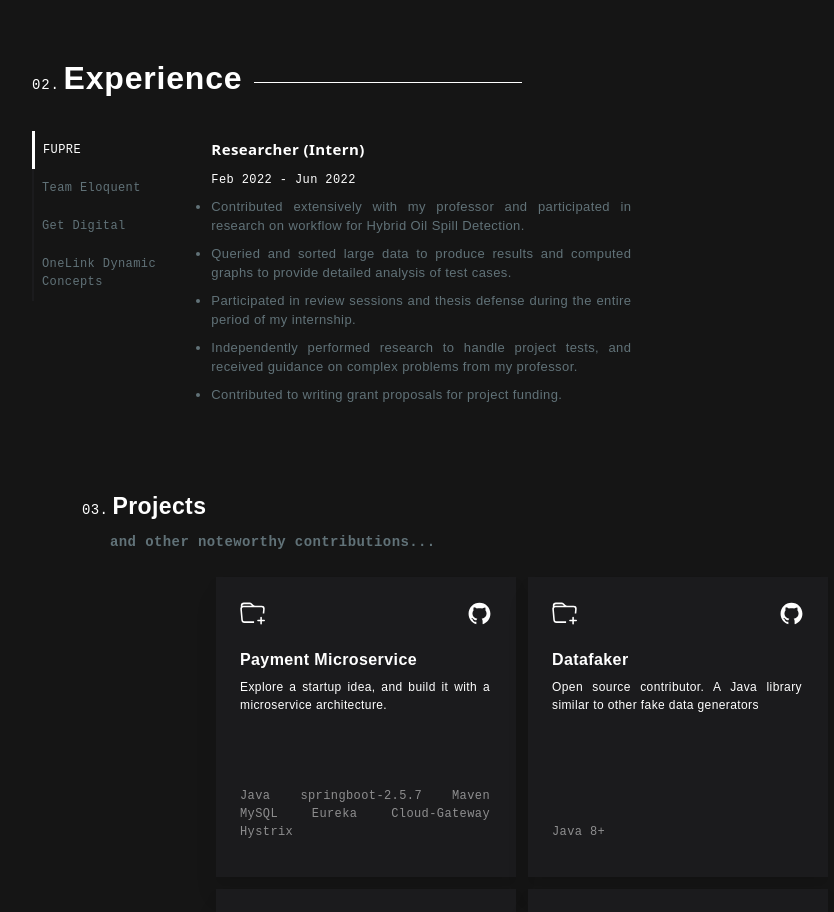
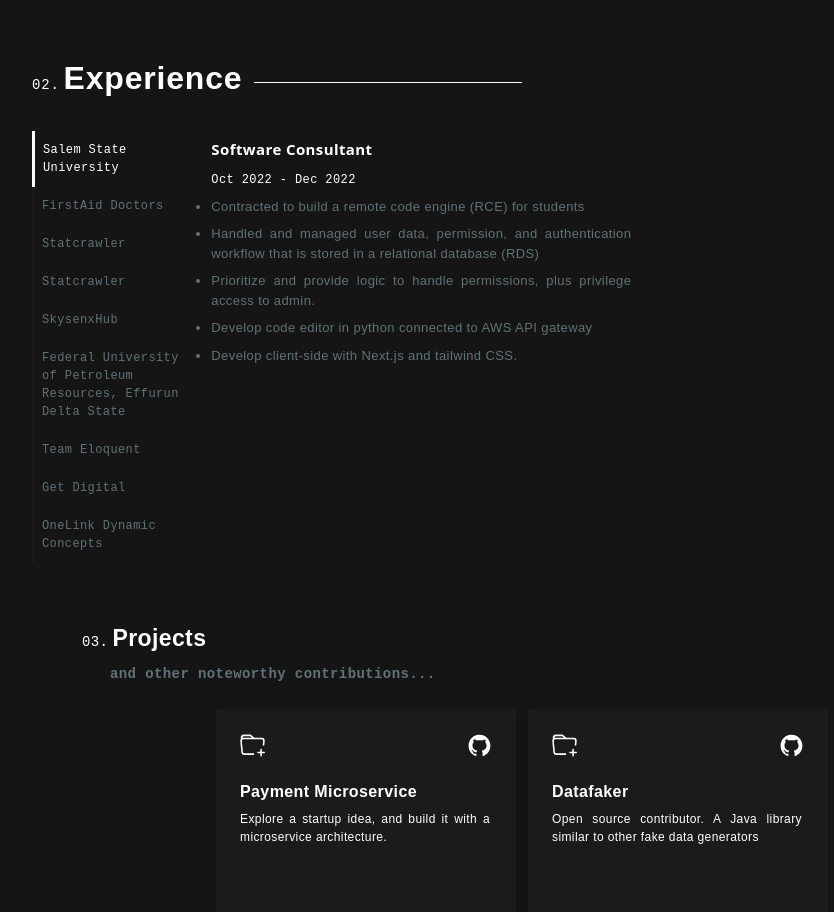
Before and after one commit to The-True-Hooha/portfolio-v1, a Next.js app: page / in a window 1280 px wide. Shown: the part 1160-2072 px from the top of the page, without its empty margins (118-952 px from the left). Built offline with nearby package versions, Linux system fonts and the light colour scheme.

Commit message:
refactor: add updated work history

```diff
--- a/components/work.js
+++ b/components/work.js
@@ -1,12 +1,81 @@
 import React, { useState } from "react";
 
 const myExperienceData = [
+
   {
     id: 1,
+    title: "Software Consultant",
+    startDate: "Oct 2022",
+    endDate: "Dec 2022",
+    company: "Salem State University",
+    exps: [
+      "Contracted to build a remote code engine (RCE) for students",
+      "Handled and managed user data, permission, and authentication workflow that is stored in a relational database (RDS)",
+      "Prioritize and provide logic to handle permissions, plus privilege access to admin.",
+      "Develop code editor in python connected to AWS API gateway",
+      "Develop client-side with Next.js and tailwind CSS.",
+    ],
+  },
+  {
+    id: 2,
+    title: "Software Engineer",
+    startDate: "November",
+    endDate: null,
+    company: "FirstAid Doctors",
+    exps: [
+      "A health management organization that aims to resolve health emergencies for school kids.",
+      "Responsible for building version one of the entire application",
+      "Developed internal tools and automated scripts to improve the work cycle by 25% for other teams making their work more exciting",
+      "Developed the optimal solution for hosting/development that cut costs by over 50%",
+      "Reported, and wrote proposals to the management, led the team to visit clients, and gather insight on how to build better products",
+      "Handled documentation for all technologies used and their trade-offs",
+    ]
+  },
+
+  {
+    id: 3,
+    title: "Co-founder",
+    startDate: "Aug 2022",
+    endDate: "Oct 2022", // can be null
+    company: "Statcrawler",
+    exps: [
+      "A status aggregator from different variety of web services, that displays the current service status for that particular service in real time. What makes us stand out from the rest, is the ease of use and multi-functionality",
+      "Express with MongoDB with mongoose to store user registration and login data, validation and modeling layer, improved efficiency to store data as JSON objects",
+      "React for client-side U with tailwind CSS",
+      "Server-side functionalities, authentication, and validation for the backend, multi-contributions with my co-founder",
+    ]
+  },
+
+  {
+    id: 4,
+    title: "Co-founder",
+    startDate: "Aug 2022",
+    endDate: "Oct 2022", // can be null
+    company: "Statcrawler",
+    exps:[]
+  },
+
+  {
+    id: 5,
+    title: "Instructor (Python/Micro python)",
+    startDate: "Aug 2022",
+    endDate: "Aug 2022", // can be null
+    company: "SkysenxHub",
+    exps: [
+      "I led a class of about 17 students with ages 8 - 12 respectively where I taught and introduced them to micro-bits and Python programming.",
+      "Plotted course curriculum to start with an introduction to micro controllers, micro-bits and how they operate, understanding micro-python and python. I used this approach as it helped improve their logic and how they can brainstorm ideas by 35%.",
+      "Held presentations, discussions, and project review sessions on Python, micro: bits, and micro-python",
+      "Organized quiz sessions where I divided the class into teams and had a brainstorming session to debug code and come up with new project ideas",
+      "I ensured that no child was left out, and were all equipped with a strong foundation of how software programs work and operate under the hood",
+    ]
+  },
+
+  {
+    id: 6,
     title: "Researcher (Intern)",
     startDate: "Feb 2022",
     endDate: "Jun 2022", // can be null
-    company: "FUPRE",
+    company: "Federal University of Petroleum Resources, Effurun Delta State",
     exps: [
       "Contributed extensively with my professor and participated in research on workflow for Hybrid Oil Spill Detection.",
       "Queried and sorted large data to produce results and computed graphs to provide detailed analysis of test cases.",
@@ -15,8 +84,9 @@ const myExperienceData = [
       "Contributed to writing grant proposals for project funding.",
     ],
   },
+
   {
-    id: 2,
+    id: 7,
     title: "Software Engineer(Java/Node.js)",
     startDate: "Jan 2021 ",
     endDate: "Dec 2021", // can be null
@@ -29,7 +99,7 @@ const myExperienceData = [
     ],
   },
   {
-    id: 3,
+    id: 8,
     title: "Web Developer",
     startDate: "SEPT 2019",
     endDate: null, // can be null
@@ -40,7 +110,7 @@ const myExperienceData = [
     ],
   },
   {
-    id: 4,
+    id: 9,
     title: "Data Analyst",
     startDate: "Oct 2016",
     endDate: "AUG 2017",
```
